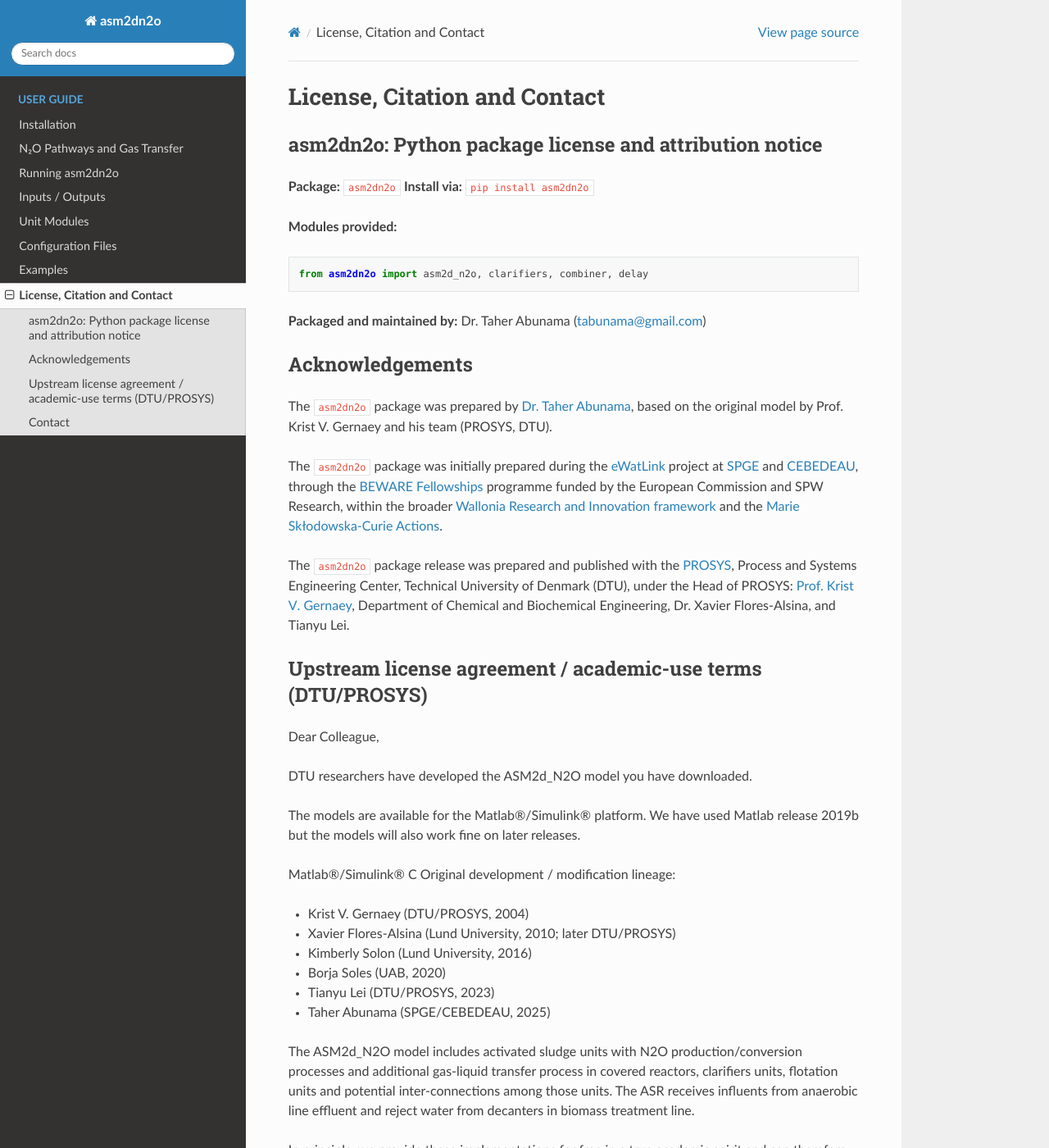
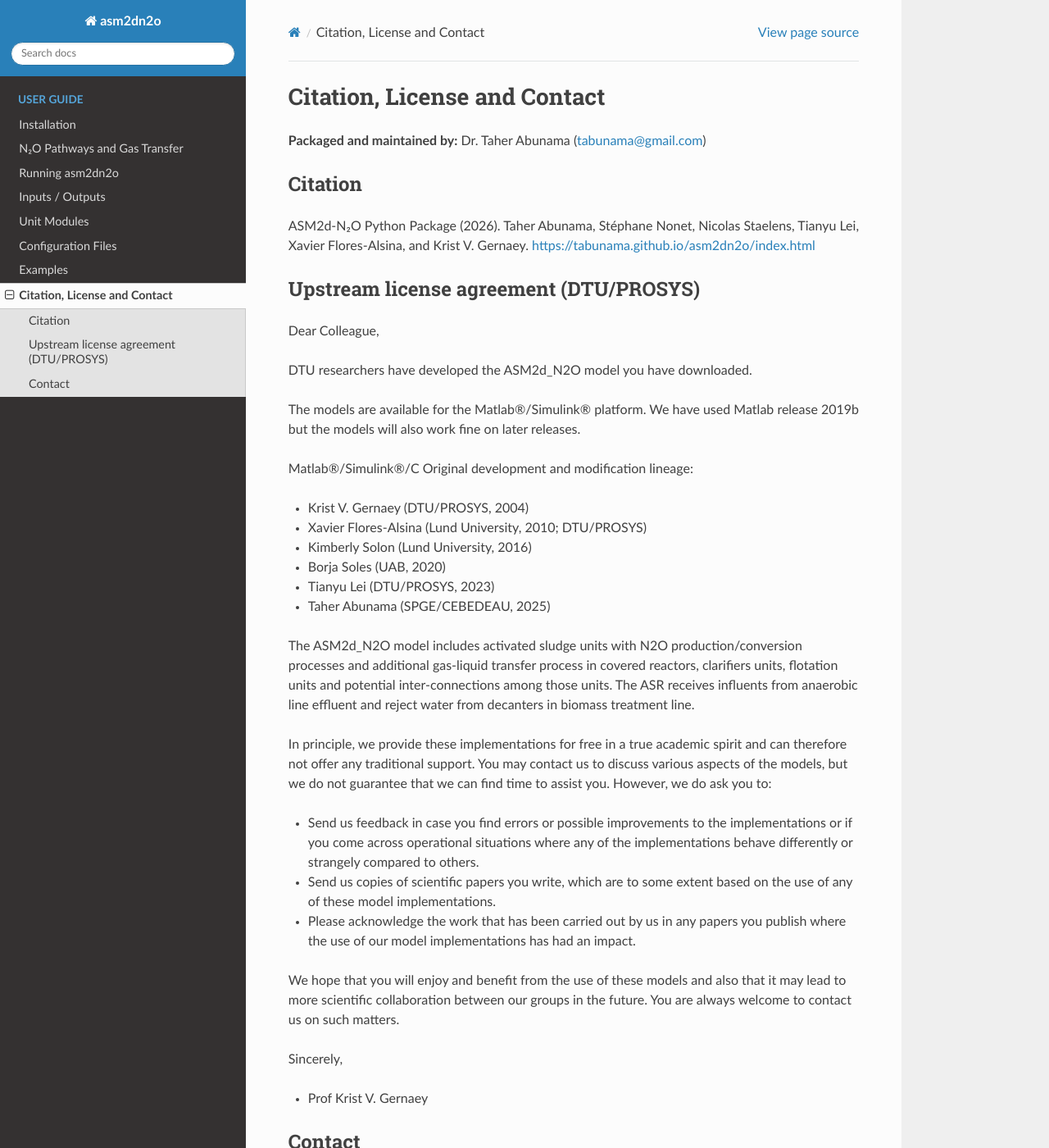
Before and after one commit to tabunama/asm2dn2o, a Sphinx documentation site: the page built from docs/source/citation_license_contact.rst, in a window 1280 px wide and 1400 px high. Shown: the whole window at 82% size. Built offline with Sphinx 7.4.7 and the Read the Docs theme 3.1.0, drawn with Linux system fonts in a browser that asks for light colours; some of the changed text lies outside the part shown.

Commit message:
Update docs

```diff
--- a/docs/source/license_citation_contact.rst
+++ b/docs/source/citation_license_contact.rst
@@ -1,39 +1,18 @@
-License, Citation and Contact
+Citation, License and Contact
 =============================
-
-asm2dn2o: Python package license and attribution notice
--------------------------------------------------------
-
-**Package:** ``asm2dn2o``
-**Install via:** ``pip install asm2dn2o``
-
-**Modules provided:**
-
-.. code-block:: python
-
-   from asm2dn2o import asm2d_n2o, clarifiers, combiner, delay
 
 **Packaged and maintained by:**
 Dr. Taher Abunama (tabunama@gmail.com)
 
-Acknowledgements
+
+Citation
 ----------------
+ASM2d-N₂O Python Package (2026).
+Taher Abunama, Stéphane Nonet, Nicolas Staelens, Tianyu Lei, Xavier Flores-Alsina, and Krist V. Gernaey.
+`https://tabunama.github.io/asm2dn2o/index.html <https://tabunama.github.io/asm2dn2o/index.html>`_
 
-The ``asm2dn2o`` package was prepared by `Dr. Taher Abunama <mailto:tabunama@gmail.com>`_, based on the original model by Prof. Krist V. Gernaey and his team (PROSYS, DTU).
 
-The ``asm2dn2o`` package was initially prepared during the `eWatLink <https://cebedeau.be/fr/nos-chroniques/article/projet-ewatlink>`_ project at
-`SPGE <https://www.spge.be/en/index.html?IDC=1>`_ and `CEBEDEAU <https://cebedeau.be/fr>`_,
-through the `BEWARE Fellowships <https://recherche.wallonie.be/en/home/nos-aides-1/engager-du-personnel-de-recherche-human/beware-fellowships.html>`_
-programme funded by the European Commission and SPW Research, within the broader
-`Wallonia Research and Innovation framework <https://recherche.wallonie.be/en/home.html>`_
-and the `Marie Skłodowska-Curie Actions <https://marie-sklodowska-curie-actions.ec.europa.eu/actions/postdoctoral-fellowships>`_.
-
-The ``asm2dn2o`` package release was prepared and published with the `PROSYS <https://www.kt.dtu.dk/research/prosys>`_,
-Process and Systems Engineering Center, Technical University of Denmark (DTU),
-under the Head of PROSYS: `Prof. Krist V. Gernaey <mailto:kvg@kt.dtu.dk>`_,
-Department of Chemical and Biochemical Engineering, Dr. Xavier Flores-Alsina, and Tianyu Lei.
-
-Upstream license agreement / academic-use terms (DTU/PROSYS)
+Upstream license agreement (DTU/PROSYS)
 ------------------------------------------------------------
 
 Dear Colleague,
@@ -43,10 +22,10 @@ DTU researchers have developed the ASM2d_N2O model you have downloaded.
 The models are available for the Matlab®/Simulink® platform. We have used
 Matlab release 2019b but the models will also work fine on later releases.
 
-Matlab®/Simulink® C Original development / modification lineage:
+Matlab®/Simulink®/C Original development and modification lineage:
 
 - Krist V. Gernaey (DTU/PROSYS, 2004)
-- Xavier Flores-Alsina (Lund University, 2010; later DTU/PROSYS)
+- Xavier Flores-Alsina (Lund University, 2010; DTU/PROSYS)
 - Kimberly Solon (Lund University, 2016)
 - Borja Soles (UAB, 2020)
 - Tianyu Lei (DTU/PROSYS, 2023)
@@ -77,7 +56,7 @@ future. You are always welcome to contact us on such matters.
 
 Sincerely,
 
-- Prof Krist V. Gernaey (kvg@kt.dtu.dk)
+- Prof Krist V. Gernaey
 
 Contact
 -------
--- a/docs/source/index.rst
+++ b/docs/source/index.rst
@@ -101,8 +101,8 @@ under the Head of PROSYS: `Prof. Krist V. Gernaey <mailto:kvg@kt.dtu.dk>`_,
 Department of Chemical and Biochemical Engineering, Dr. Xavier Flores-Alsina, and Tianyu Lei.
 
 
-For license, attribution, and contact information, see
-:doc:`license_citation_contact`.
+For citation, license and contact information, see:
+:doc:`citation_license_contact`.
 
 
 
@@ -117,4 +117,4 @@ For license, attribution, and contact information, see
    unit_modules/index
    configuration/index
    examples/index
-   license_citation_contact
+   citation_license_contact
```
